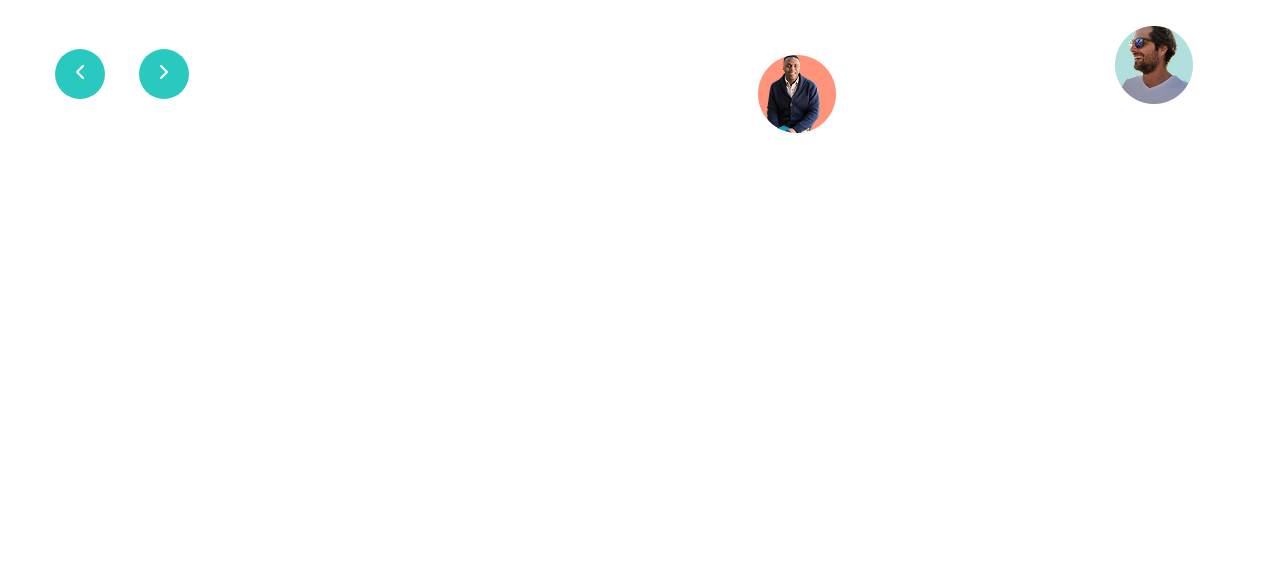
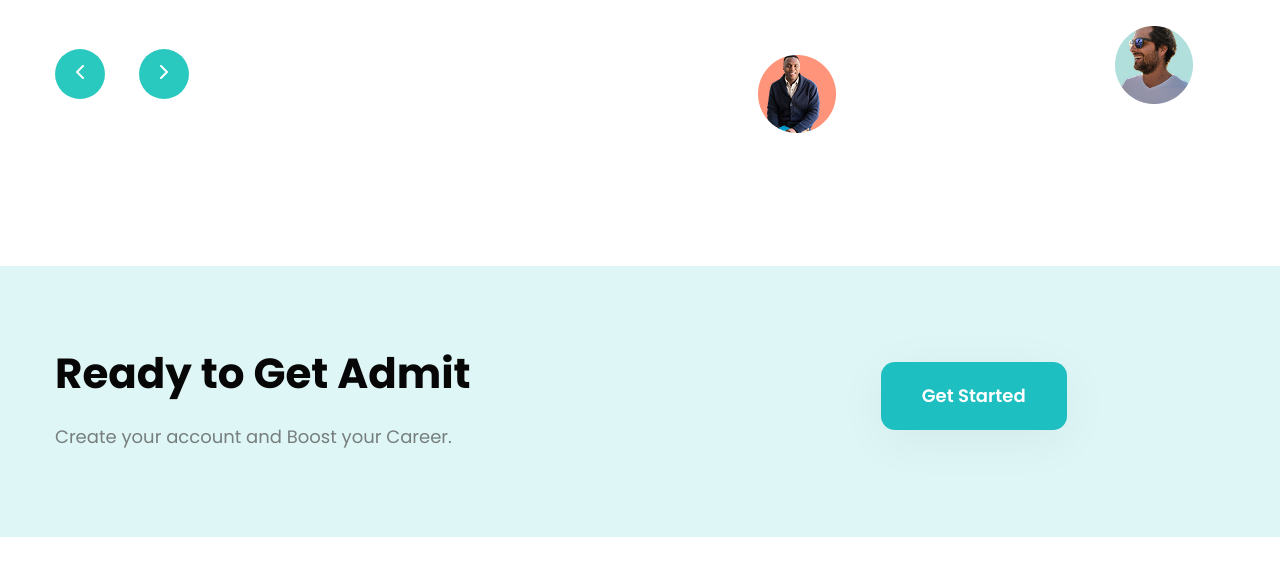
Before and after one commit to TSmilee/project-01, a plain HTML site: page index.html in a window 1280 px wide. Shown: the part 3414-3990 px from the top of the page. Drawn offline with Linux system fonts and the light colour scheme.

Commit message:
Làm phần Blog

```diff
--- a/assets/css/styles.css
+++ b/assets/css/styles.css
@@ -426,7 +426,7 @@ a {
 }
 
 .courses .courses-item .info:hover {
-    background: #e9fbfb;
+    background: #def6f5;
 }
 
 .courses .courses-item .title {
@@ -581,3 +581,33 @@ a {
 .feedback .controls .feedback-btn:hover {
     opacity: 0.9;
 }
+
+/* ------------------------------Blog------------------------------ */
+.blog {
+    margin-top: 100px;
+    padding: 76px 0 87px;
+    background: #def6f5;
+}
+
+.blog .body {
+    display: flex;
+    align-items: center;
+}
+
+.blog .info .heading {
+    color: #070707;
+    font-size: 4.2rem;
+    font-weight: 700;
+    line-height: 63px;
+}
+
+.blog .info .desc {
+    margin-top: 18px;
+    color: #767e7e;
+    font-size: 1.8rem;
+    line-height: 27px;
+}
+
+.blog .blog-btn {
+    margin-left: 410px;
+}
--- a/index.html
+++ b/index.html
@@ -382,6 +382,21 @@
                     </div>
                 </div>
             </div>
+
+            <!-- Blog -->
+            <div class="blog">
+                <div class="main-content">
+                    <div class="body">
+                        <div class="info">
+                            <h2 class="heading">Ready to Get Admit</h2>
+                            <p class="desc">
+                                Create your account and Boost your Career.
+                            </p>
+                        </div>
+                        <a href="#!" class="btn blog-btn">Get Started</a>
+                    </div>
+                </div>
+            </div>
         </main>
     </body>
 </html>
```
